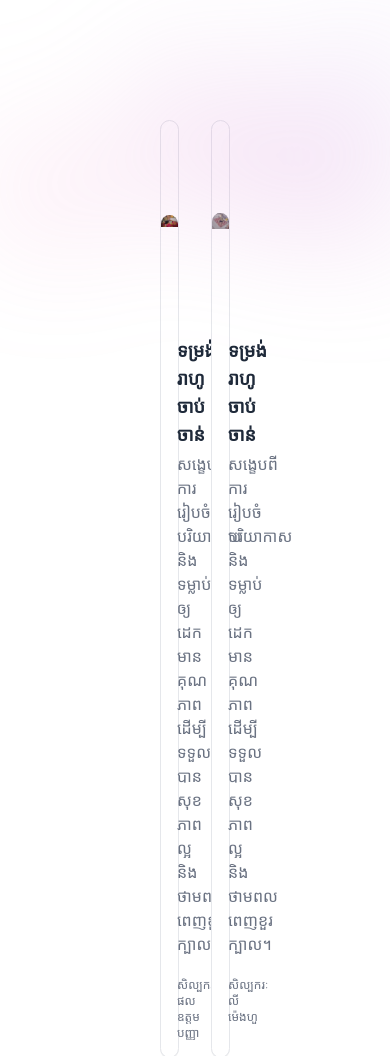
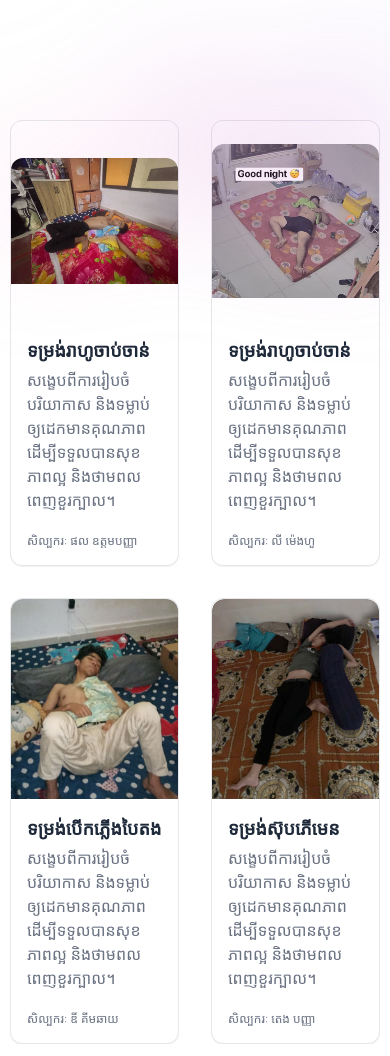
Before and after one commit to anda-g/website-kon-khmer, a plain HTML site: page index.html in a window 390 px wide. Shown: the part 520-1576 px from the top of the page. Drawn offline with nearby package versions, Linux system fonts and the light colour scheme; a web font is replaced by a local one.

Commit message:
fix: padding

```diff
--- a/index.html
+++ b/index.html
@@ -269,7 +269,7 @@
       </div>
     </div>
 
-    <div class="grid px-40 grid-cols-2 lg:grid-cols-4 gap-8">
+    <div class="grid px-2.5 lg:px-40 grid-cols-2 lg:grid-cols-4 gap-8">
       <div class="flex flex-col bg-white border border-gray-200 shadow-2xs rounded-xl">
         <figure class="h-[200px] overflow-hidden flex justify-center items-center  rounded-t-xl">
           <img class="w-full h-auto rounded-t-xl" src="./images/panha.jpg" alt="Card Image">
```
